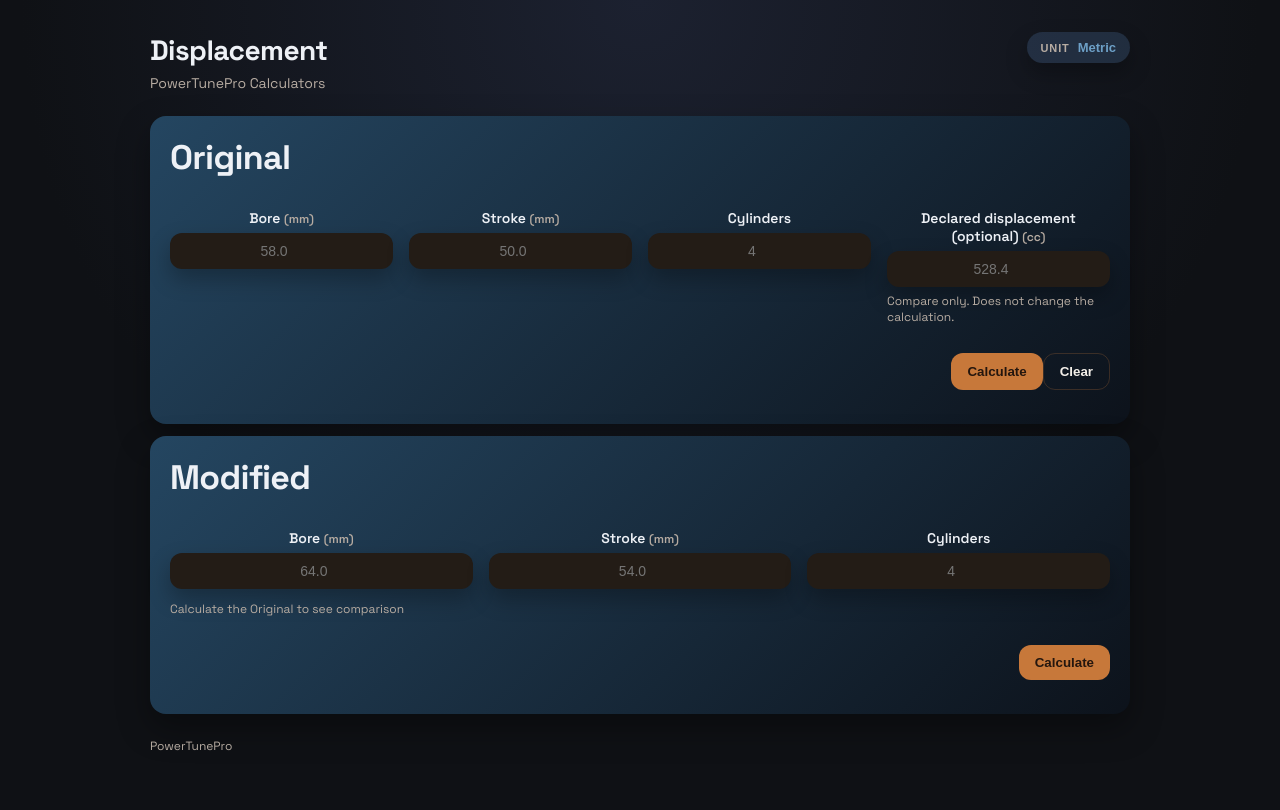
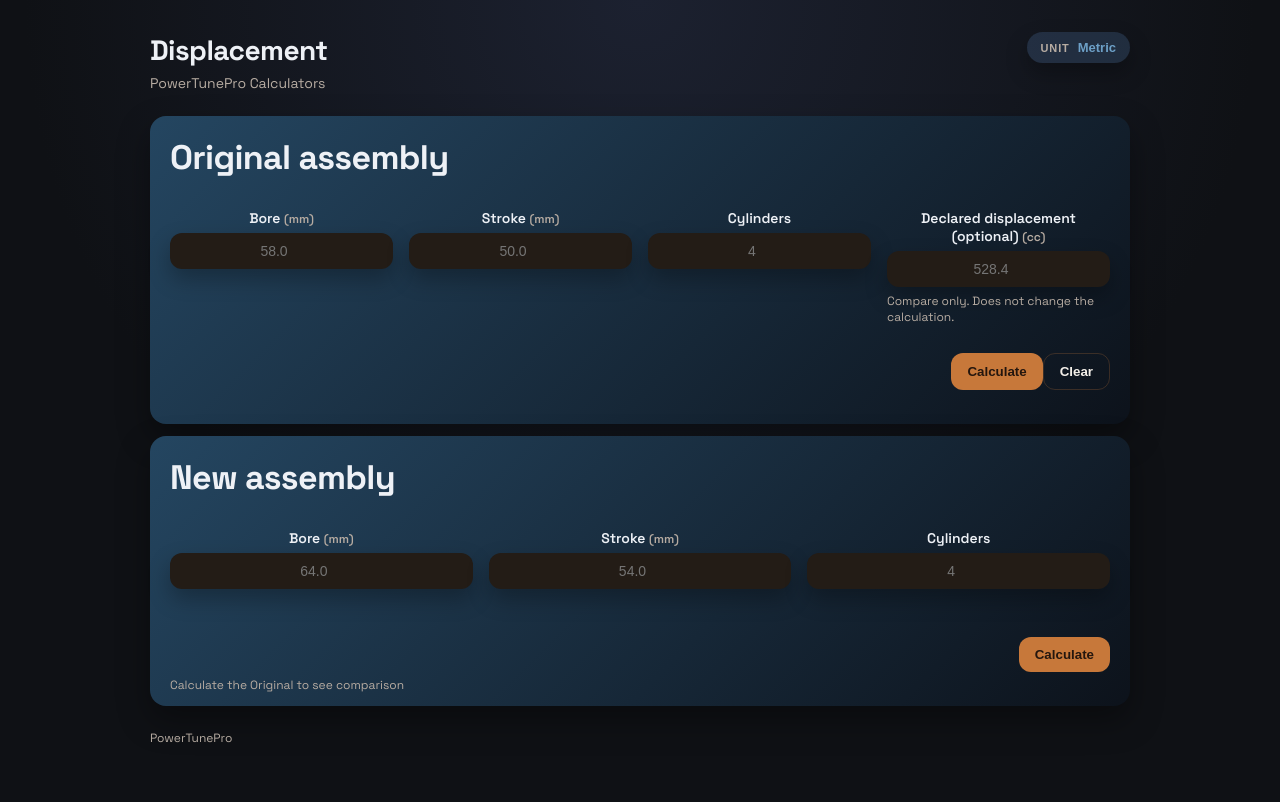
Before and after one commit to allancastrotk/ptp-calculators.code, a Next.js app in the folder frontend-api/: page /displacement in a window 1280 px wide. Built offline with nearby package versions, Linux system fonts and the light colour scheme.

Commit message:
feat(ui): align displacement layout and comparisons

```diff
--- a/frontend-api/pages/displacement.tsx
+++ b/frontend-api/pages/displacement.tsx
@@ -5,11 +5,10 @@ import { Card } from "../components/Card";
 import { ErrorBanner } from "../components/ErrorBanner";
 import { InputField } from "../components/InputField";
 import { Layout } from "../components/Layout";
-import { LoadingState } from "../components/LoadingState";
 import { ResultPanel } from "../components/ResultPanel";
+import { StatusPanel } from "../components/StatusPanel";
 import { UnitSystem } from "../components/UnitSystemSwitch";
 import { postJson, ApiError } from "../lib/api";
-import { formatNumericComparison, formatTextComparison } from "../lib/comparison";
 import { useI18n } from "../lib/i18n";
 
 type DisplacementResponse = {
@@ -32,7 +31,7 @@ type DisplacementResponse = {
   meta: { version: string; timestamp: string; source: string };
 };
 
-type ResultItem = { label: string; value: string };
+type ResultItem = { label: React.ReactNode; value: React.ReactNode };
 
 export default function DisplacementPage() {
   const { t } = useI18n();
@@ -56,6 +55,31 @@ export default function DisplacementPage() {
   const abortNewRef = useRef<AbortController | null>(null);
 
   const toNumber = (value: string) => Number(value.replace(",", "."));
+  const convertLength = (value: number, from: UnitSystem, to: UnitSystem) =>
+    from === to ? value : from === "metric" ? value / 25.4 : value * 25.4;
+  const formatConverted = (value: number) => {
+    const rounded = Number(value.toFixed(2));
+    return Number.isNaN(rounded) ? "" : String(rounded);
+  };
+  const convertInput = (value: string, from: UnitSystem, to: UnitSystem) => {
+    if (!value) return value;
+    const numeric = toNumber(value);
+    if (Number.isNaN(numeric)) return value;
+    return formatConverted(convertLength(numeric, from, to));
+  };
+  const handleUnitChange = (nextUnit: UnitSystem) => {
+    if (nextUnit === unitSystem) return;
+    setOriginalBore((value) => convertInput(value, unitSystem, nextUnit));
+    setOriginalStroke((value) => convertInput(value, unitSystem, nextUnit));
+    setNewBore((value) => convertInput(value, unitSystem, nextUnit));
+    setNewStroke((value) => convertInput(value, unitSystem, nextUnit));
+    setUnitSystem(nextUnit);
+  };
+
+  const formatGeometry = (value: string) => {
+    const key = `geometry_${value}` as const;
+    return t(key);
+  };
 
   const handleOriginalSubmit = async () => {
     setErrorOriginal(null);
@@ -172,14 +196,8 @@ export default function DisplacementPage() {
       { label: t("displacementCcLabel"), value: result.results.displacement_cc.toFixed(2) },
       { label: t("displacementLLabel"), value: result.results.displacement_l.toFixed(2) },
       { label: t("displacementCiLabel"), value: result.results.displacement_ci.toFixed(2) },
-      { label: t("geometryLabel"), value: result.results.geometry },
-      result.results.diff_percent !== undefined && result.results.diff_percent !== null
-        ? {
-            label: t("diffLabel"),
-            value: `${result.results.diff_percent.toFixed(2)}%`,
-          }
-        : null,
-    ].filter(Boolean) as ResultItem[];
+      { label: t("geometryLabel"), value: formatGeometry(result.results.geometry) },
+    ];
   };
 
   const originalResultsList = useMemo(
@@ -188,50 +206,78 @@ export default function DisplacementPage() {
   );
   const newResultsList = useMemo(() => buildResultsList(newResult), [newResult]);
 
+  const renderDiffLabel = (label: string, diff: number) => {
+    let state = "no-change";
+    let icon = "▬";
+    if (diff > 0) {
+      state = "increase";
+      icon = "▲";
+    } else if (diff < 0) {
+      state = "decrease";
+      icon = "▼";
+    }
+    return (
+      <span className="ptp-result__label-row">
+        {t("deltaDiffLabel")} {label}
+        <span className={`ptp-diff-icon ptp-diff-icon--${state}`}>{icon}</span>
+      </span>
+    );
+  };
+
+  const renderDiffValue = (diff: number, percent: number | null, unit: string) => {
+    let state = "no-change";
+    if (diff > 0) state = "increase";
+    if (diff < 0) state = "decrease";
+    const percentText =
+      percent === null ? t("notApplicableLabel") : `${percent.toFixed(2)}%`;
+    return (
+      <span className={`ptp-diff-value--${state}`}>
+        {diff.toFixed(2)} {unit} [{percentText}]
+      </span>
+    );
+  };
+
+  const comparisonDeclaredItems = useMemo((): ResultItem[] => {
+    if (!originalResult) return [];
+    const percent = originalResult.results.diff_percent ?? null;
+    if (percent === null || percent === undefined) return [];
+    const baseCc = originalResult.normalized_inputs.baseline_cc;
+    if (!baseCc) return [];
+    const diffCc = originalResult.results.displacement_cc - baseCc;
+    return [
+      {
+        label: renderDiffLabel(t("displacementCcLabel"), diffCc),
+        value: renderDiffValue(diffCc, percent, "cc"),
+      },
+    ];
+  }, [originalResult, t]);
+
   const comparisonItems = useMemo((): ResultItem[] => {
     if (!originalResult || !newResult) return [];
-    const labels = {
-      original: t("originalValueLabel"),
-      newValue: t("newValueLabel"),
-      diff: t("diffValueLabel"),
-      diffPercent: t("diffPercentLabel"),
-      na: t("notApplicableLabel"),
-    };
+    const diffCc = newResult.results.displacement_cc - originalResult.results.displacement_cc;
+    const diffL = newResult.results.displacement_l - originalResult.results.displacement_l;
+    const diffCi = newResult.results.displacement_ci - originalResult.results.displacement_ci;
+    const percentCc = originalResult.results.displacement_cc
+      ? (diffCc / originalResult.results.displacement_cc) * 100
+      : null;
+    const percentL = originalResult.results.displacement_l
+      ? (diffL / originalResult.results.displacement_l) * 100
+      : null;
+    const percentCi = originalResult.results.displacement_ci
+      ? (diffCi / originalResult.results.displacement_ci) * 100
+      : null;
     return [
       {
-        label: t("displacementCcLabel"),
-        value: formatNumericComparison(
-          originalResult.results.displacement_cc,
-          newResult.results.displacement_cc,
-          "cc",
-          labels
-        ),
+        label: renderDiffLabel(t("displacementCcLabel"), diffCc),
+        value: renderDiffValue(diffCc, percentCc, "cc"),
       },
       {
-        label: t("displacementLLabel"),
-        value: formatNumericComparison(
-          originalResult.results.displacement_l,
-          newResult.results.displacement_l,
-          "L",
-          labels
-        ),
+        label: renderDiffLabel(t("displacementLLabel"), diffL),
+        value: renderDiffValue(diffL, percentL, "L"),
       },
       {
-        label: t("displacementCiLabel"),
-        value: formatNumericComparison(
-          originalResult.results.displacement_ci,
-          newResult.results.displacement_ci,
-          "cu in",
-          labels
-        ),
-      },
-      {
-        label: t("geometryLabel"),
-        value: formatTextComparison(
-          originalResult.results.geometry,
-          newResult.results.geometry,
-          labels
-        ),
+        label: renderDiffLabel(t("displacementCiLabel"), diffCi),
+        value: renderDiffValue(diffCi, percentCi, "cu in"),
       },
     ];
   }, [originalResult, newResult, t]);
@@ -246,11 +292,16 @@ export default function DisplacementPage() {
   };
 
   return (
-    <Layout title={t("displacement")} unitSystem={unitSystem} onUnitChange={setUnitSystem} variant="pilot">
+    <Layout
+      title={t("displacement")}
+      unitSystem={unitSystem}
+      onUnitChange={handleUnitChange}
+      variant="pilot"
+    >
       <div className="ptp-stack">
         <Card className="ptp-stack">
           <div className="ptp-section-header">
-            <div className="ptp-section-title">{t("originalSection")}</div>
+            <div className="ptp-section-title">{t("originalAssemblySection")}</div>
           </div>
           {errorOriginal ? <ErrorBanner message={errorOriginal} /> : null}
           <div className="grid">
@@ -299,24 +350,17 @@ export default function DisplacementPage() {
               {t("clear")}
             </Button>
           </div>
-          {loadingOriginal ? <LoadingState /> : null}
+          {loadingOriginal ? <StatusPanel message={t("warmupMessage")} /> : null}
           {originalResult ? (
-            <ResultPanel title={t("originalResultsTitle")} items={originalResultsList} />
+            <ResultPanel title={t("originalAssemblyResultsTitle")} items={originalResultsList} />
           ) : null}
-          {originalResult ? (
-            <Card>
-              <div className="ptp-card__title">{t("normalizedInputsTitle")}</div>
-              <div className="subtitle">
-                Bore: {originalResult.normalized_inputs.bore_mm.toFixed(2)} | Stroke:{" "}
-                {originalResult.normalized_inputs.stroke_mm.toFixed(2)} | Cylinders:{" "}
-                {originalResult.normalized_inputs.cylinders}
-              </div>
-            </Card>
+          {comparisonDeclaredItems.length > 0 ? (
+            <ResultPanel title={t("comparisonDeclaredTitle")} items={comparisonDeclaredItems} />
           ) : null}
         </Card>
         <Card className="ptp-stack">
           <div className="ptp-section-header">
-            <div className="ptp-section-title">{t("newSection")}</div>
+            <div className="ptp-section-title">{t("newAssemblySection")}</div>
           </div>
           {errorNew ? <ErrorBanner message={errorNew} /> : null}
           <div className="grid">
@@ -347,16 +391,22 @@ export default function DisplacementPage() {
               error={fieldErrorsNew.cylinders}
             />
           </div>
-          {!originalResult ? <div className="ptp-field__helper">{t("compareHint")}</div> : null}
-          <div className="ptp-actions">
+          <div className="ptp-actions ptp-actions--between ptp-actions--spaced">
+            <div className="ptp-actions__left">
+              {!originalResult && !newResult ? (
+                <span className="ptp-actions__hint">{t("compareHint")}</span>
+              ) : null}
+            </div>
             <Button type="button" onClick={handleNewSubmit} disabled={loadingNew}>
               {loadingNew ? t("loading") : t("calculate")}
             </Button>
           </div>
-          {loadingNew ? <LoadingState /> : null}
-          {newResult ? <ResultPanel title={t("newResultsTitle")} items={newResultsList} /> : null}
+          {loadingNew ? <StatusPanel message={t("warmupMessage")} /> : null}
+          {newResult ? (
+            <ResultPanel title={t("newAssemblyResultsTitle")} items={newResultsList} />
+          ) : null}
           {comparisonItems.length > 0 ? (
-            <ResultPanel title={t("comparisonNewTitle")} items={comparisonItems} />
+            <ResultPanel title={t("comparisonAssemblyTitle")} items={comparisonItems} />
           ) : null}
         </Card>
       </div>
```
Also changed, not shown: frontend-api/pages/widgets/displacement-new.tsx (+88 -47 lines), frontend-api/pages/widgets/displacement-original.tsx (+67 -11 lines).
